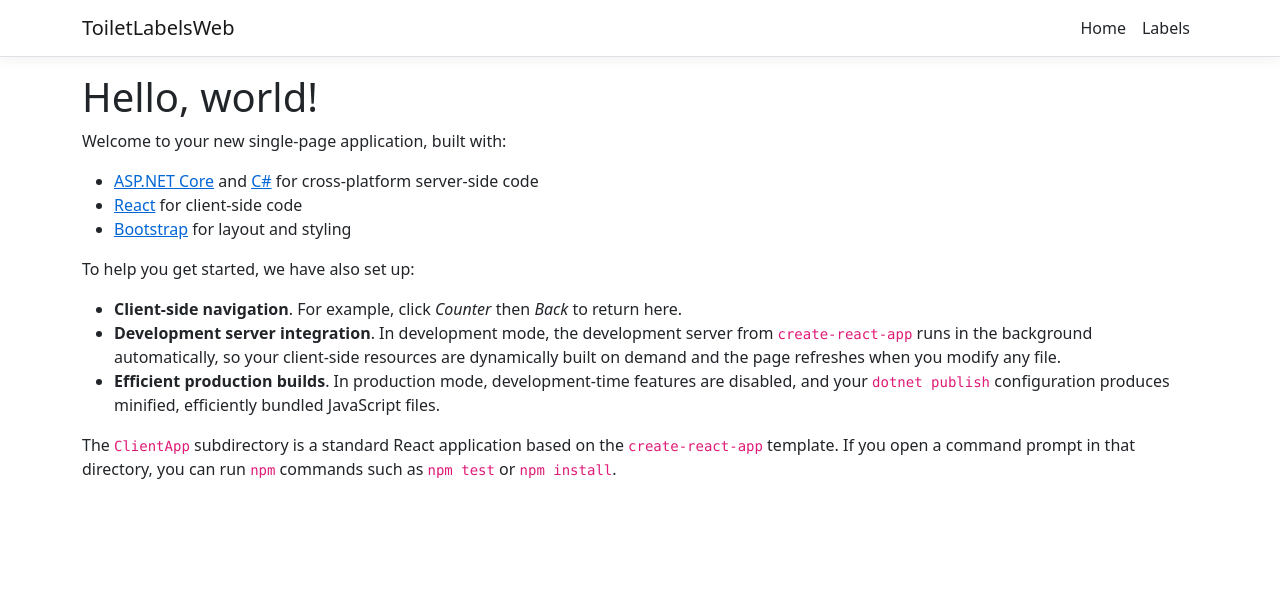
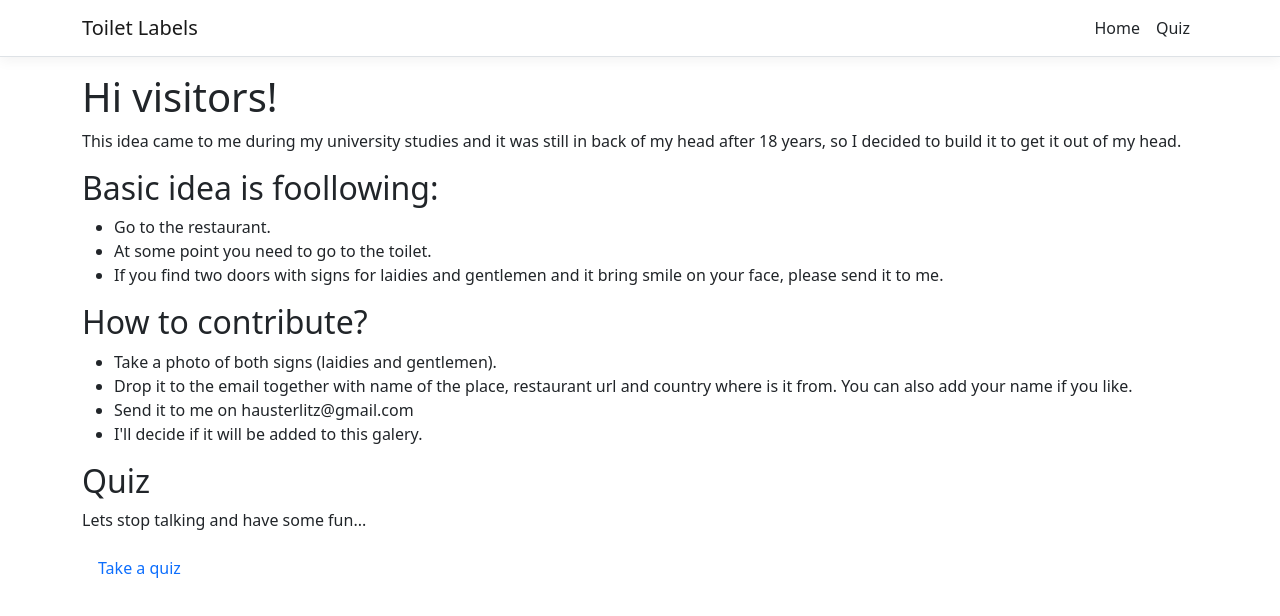
Before and after one commit to austy81/ToiletLabels, a React (Create React App) app in the folder ToiletLabelsWeb/ClientApp/: page / in a window 1280 px wide. Shown: the top 616 px of the page. Built offline with nearby package versions, Linux system fonts and the light colour scheme.

Commit message:
Home page updated

```diff
--- a/ToiletLabelsWeb/ClientApp/src/components/Home.js
+++ b/ToiletLabelsWeb/ClientApp/src/components/Home.js
@@ -1,4 +1,6 @@
 import React, { Component } from 'react';
+import { Link } from 'react-router-dom';
+import { NavLink } from 'reactstrap';
 
 export class Home extends Component {
   static displayName = Home.name;
@@ -6,20 +8,28 @@ export class Home extends Component {
   render () {
     return (
       <div>
-        <h1>Hello, world!</h1>
-        <p>Welcome to your new single-page application, built with:</p>
+        <h1>Hi visitors!</h1>
+        <p>This idea came to me during my university studies and it was still in back of my head after 18 years, so I decided to build it to get it out of my head.</p>
+
+        <h2>Basic idea is foollowing:</h2>
         <ul>
-          <li><a href='https://get.asp.net/'>ASP.NET Core</a> and <a href='https://msdn.microsoft.com/en-us/library/67ef8sbd.aspx'>C#</a> for cross-platform server-side code</li>
-          <li><a href='https://facebook.github.io/react/'>React</a> for client-side code</li>
-          <li><a href='http://getbootstrap.com/'>Bootstrap</a> for layout and styling</li>
+          <li>Go to the restaurant.</li>
+          <li>At some point you need to go to the toilet.</li>
+          <li>If you find two doors with signs for laidies and gentlemen and it bring smile on your face, please send it to me.</li>
         </ul>
-        <p>To help you get started, we have also set up:</p>
+
+        <h2>How to contribute?</h2>
         <ul>
-          <li><strong>Client-side navigation</strong>. For example, click <em>Counter</em> then <em>Back</em> to return here.</li>
-          <li><strong>Development server integration</strong>. In development mode, the development server from <code>create-react-app</code> runs in the background automatically, so your client-side resources are dynamically built on demand and the page refreshes when you modify any file.</li>
-          <li><strong>Efficient production builds</strong>. In production mode, development-time features are disabled, and your <code>dotnet publish</code> configuration produces minified, efficiently bundled JavaScript files.</li>
+          <li>Take a photo of both signs (laidies and gentlemen).</li>
+          <li>Drop it to the email together with name of the place, restaurant url and country where is it from. You can also add your name if you like.</li>
+          <li>Send it to me on hausterlitz@gmail.com</li>
+          <li>I'll decide if it will be added to this galery.</li>
         </ul>
-        <p>The <code>ClientApp</code> subdirectory is a standard React application based on the <code>create-react-app</code> template. If you open a command prompt in that directory, you can run <code>npm</code> commands such as <code>npm test</code> or <code>npm install</code>.</p>
+
+        <h2>Quiz</h2>
+            <p>Lets stop talking and have some fun...</p>
+            <NavLink tag={Link} className="dashboard-selector" to="/labels">Take a quiz</NavLink>
+        <p></p>
       </div>
     );
   }
--- a/ToiletLabelsWeb/ClientApp/src/components/NavMenu.js
+++ b/ToiletLabelsWeb/ClientApp/src/components/NavMenu.js
@@ -26,7 +26,7 @@ export class NavMenu extends Component {
       <header>
         <Navbar className="navbar-expand-sm navbar-toggleable-sm ng-white border-bottom box-shadow mb-3" light>
           <Container>
-            <NavbarBrand tag={Link} to="/">ToiletLabelsWeb</NavbarBrand>
+            <NavbarBrand tag={Link} to="/">Toilet Labels</NavbarBrand>
             <NavbarToggler onClick={this.toggleNavbar} className="mr-2" />
             <Collapse className="d-sm-inline-flex flex-sm-row-reverse" isOpen={!this.state.collapsed} navbar>
               <ul className="navbar-nav flex-grow">
@@ -34,7 +34,7 @@ export class NavMenu extends Component {
                   <NavLink tag={Link} className="text-dark" to="/">Home</NavLink>
                 </NavItem>
                 <NavItem>
-                    <NavLink tag={Link} className="text-dark" to="/labels">Labels</NavLink>
+                    <NavLink tag={Link} className="text-dark" to="/labels">Quiz</NavLink>
                 </NavItem>
               </ul>
             </Collapse>
```
Also changed, not shown: ToiletLabelsWeb/ClientApp/src/components/Labels.js (+6 -5 lines).
